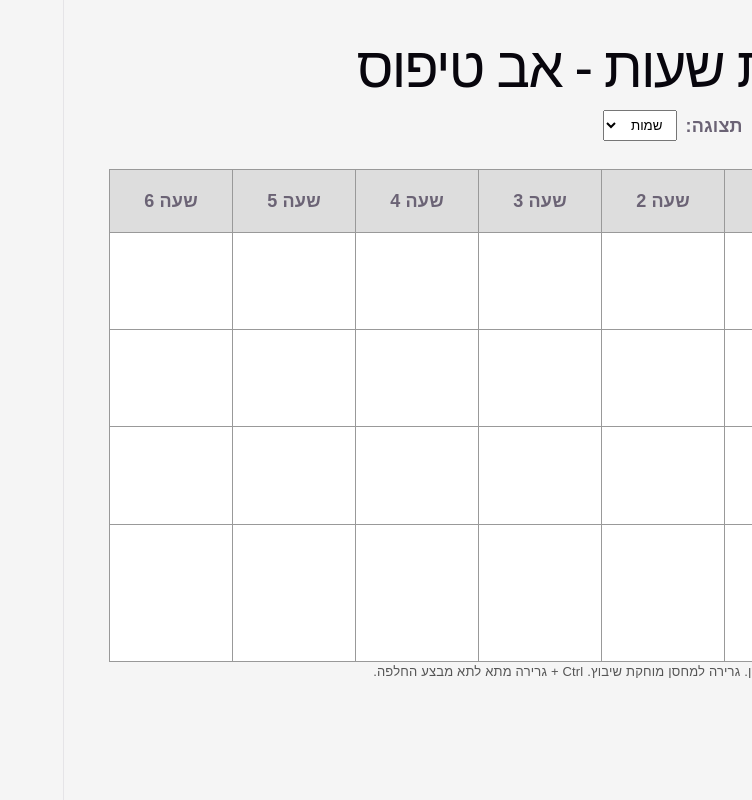
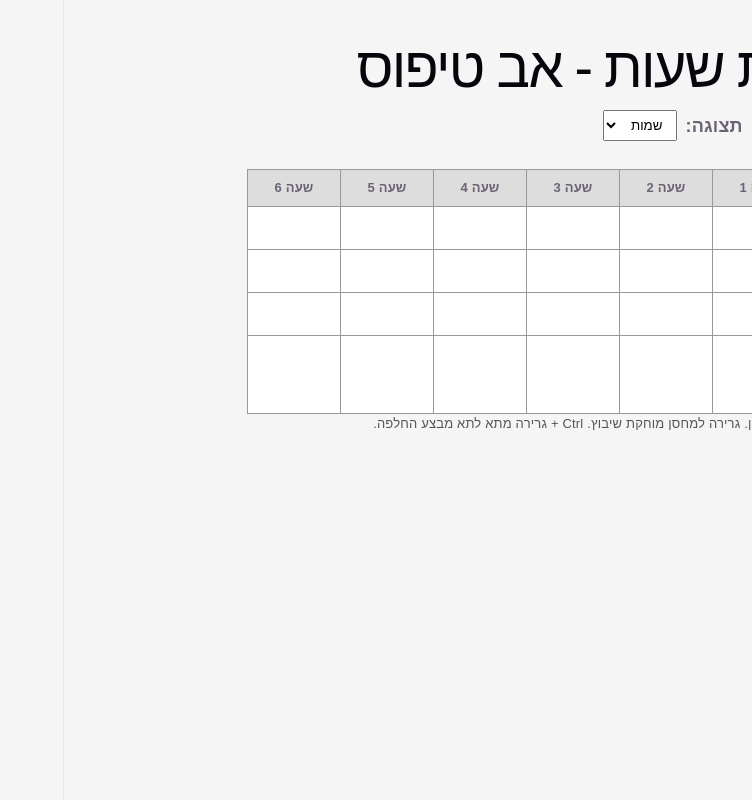
Before and after one commit to tiktik1717/timetable-app, a React (Vite) app: page / in a window 1280 px wide. Shown: the whole page, without its empty margins (528-1280 px from the left). Built offline with nearby package versions, Linux system fonts and the light colour scheme.

Commit message:
make schedule view more compact

```diff
--- a/src/App.css
+++ b/src/App.css
@@ -44,9 +44,10 @@ table {
 th,
 td {
   border: 1px solid #999;
-  width: 120px;
-  height: 60px;
+  width: 90px;
+  height: 34px;
   text-align: center;
+  font-size: 13px;
 }
 
 th {
@@ -83,18 +84,27 @@ th {
 }
 
 .load-cell {
-  min-width: 180px;
+  width: 260px;
+  max-width: 260px;
   background: #fafafa;
-  text-align: right;
-  padding: 8px;
-  font-size: 14px;
+  padding: 4px;
+}
+
+.load-cell > div {
+  display: inline-flex;
+  margin: 2px;
 }
 
 .load-item {
-  margin-bottom: 6px;
+  display: inline-flex;
+  align-items: center;
+  justify-content: center;
   background: #e3f2fd;
-  padding: 4px 6px;
+  padding: 2px 6px;
   border-radius: 4px;
+  font-size: 12px;
+  white-space: nowrap;
+  cursor: grab;
 }
 
 .cell-teacher {
@@ -105,6 +115,9 @@ th {
   justify-content: center;
   cursor: grab;
   user-select: none;
+  font-size: 12px;
+  white-space: nowrap;
+  overflow: hidden;
 }
 
 .selected-cell {
```
